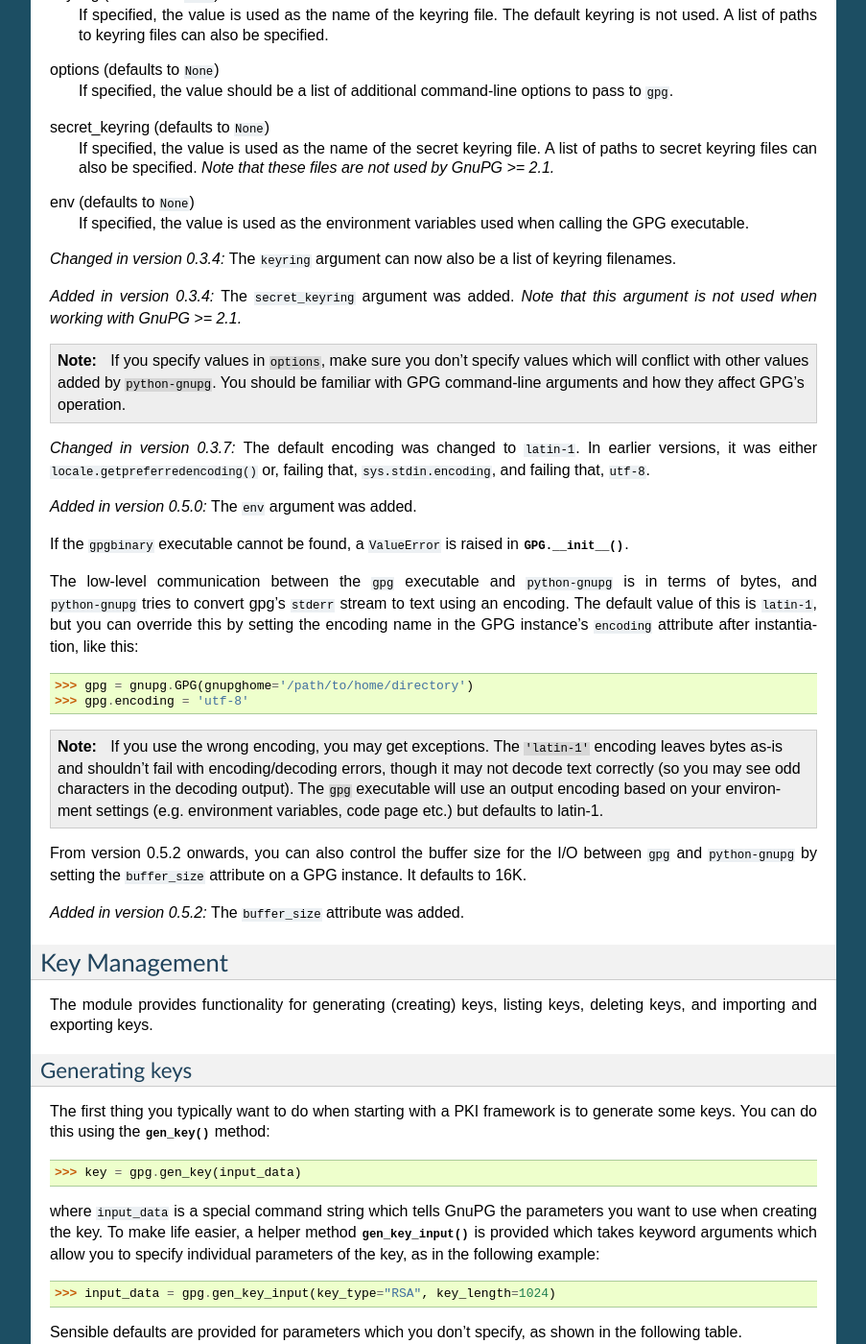
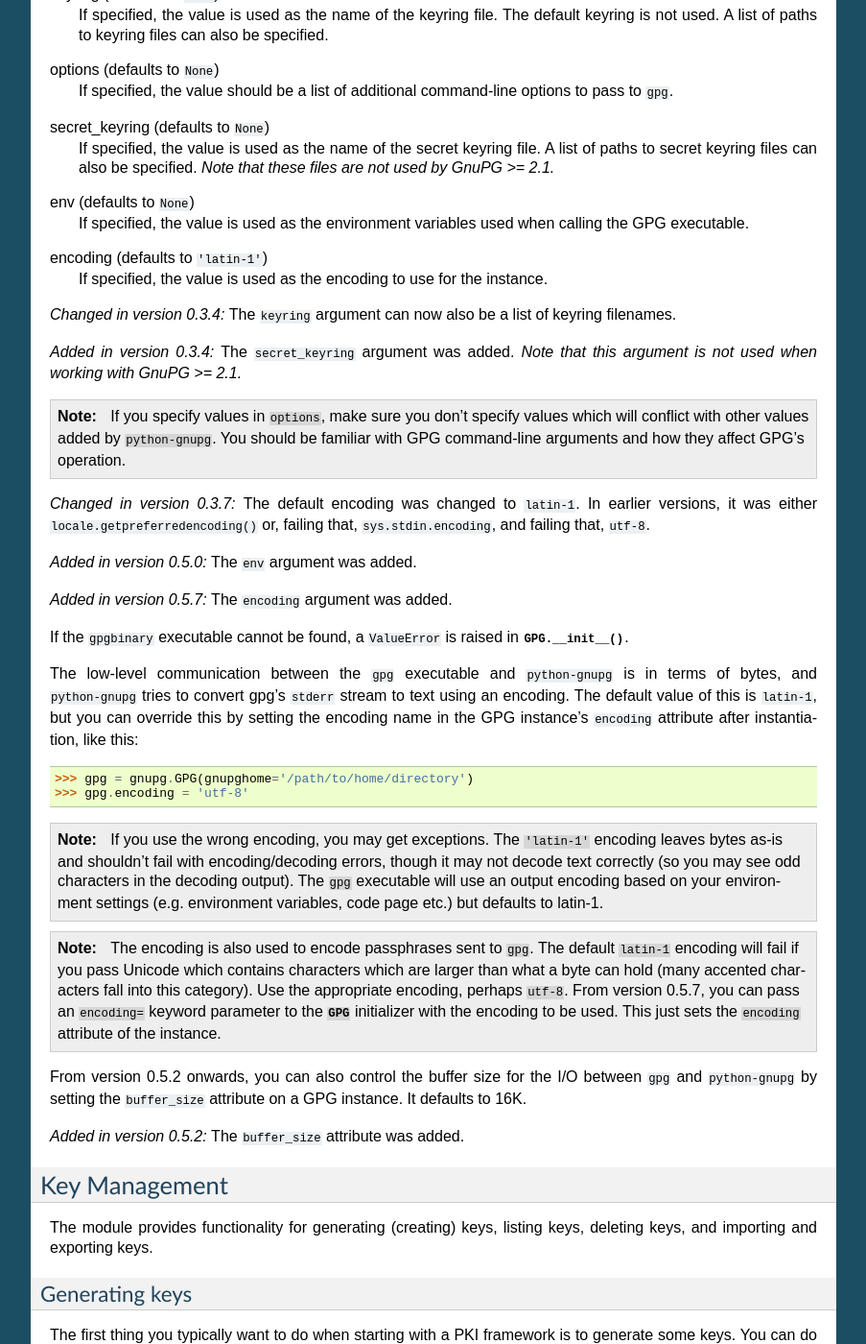
Before and after one commit to vsajip/python-gnupg, a Sphinx documentation site: the page built from docs/index.rst, in a window 1280 px wide and 1400 px high, scrolled down 2565 px. Shown: the whole window at 96% size, without its empty margins (198-1101 px from the left). Built offline with Sphinx 7.4.7, drawn with Linux system fonts in a browser that asks for light colours.

Commit message:
Update documentation and change log.

```diff
--- a/docs/index.rst
+++ b/docs/index.rst
@@ -179,9 +179,11 @@ secret_keyring (defaults to ``None``)
     If specified, the value is used as the name of the secret keyring file. A list of
     paths to secret keyring files can also be specified. *Note that these files are
     not used by GnuPG >= 2.1.*
-env  (defaults to ``None``)
+env (defaults to ``None``)
     If specified, the value is used as the environment variables used when calling the GPG
     executable.
+encoding (defaults to ``'latin-1'``)
+    If specified, the value is used as the encoding to use for the instance.
 
 .. versionchanged:: 0.3.4
    The ``keyring`` argument can now also be a list of keyring filenames.
@@ -201,6 +203,9 @@ env  (defaults to ``None``)
 
 .. versionadded:: 0.5.0
    The ``env`` argument was added.
+
+.. versionadded:: 0.5.7
+   The ``encoding`` argument was added.
 
 If the ``gpgbinary`` executable cannot be found, a ``ValueError`` is raised in
 :meth:`GPG.__init__`.
@@ -220,6 +225,13 @@ instantiation, like this::
    decoding output). The ``gpg`` executable will use an output encoding based on your
    environment settings (e.g. environment variables, code page etc.) but defaults to
    latin-1.
+
+.. note:: The encoding is also used to encode passphrases sent to ``gpg``. The default
+   ``latin-1`` encoding will fail if you pass Unicode which contains characters which are
+   larger than what a byte can hold (many accented characters fall into this category).
+   Use the appropriate encoding, perhaps ``utf-8``. From version 0.5.7, you can pass an
+   ``encoding=`` keyword parameter to the :class:`GPG` initializer with the encoding to
+   be used. This just sets the ``encoding`` attribute of the instance.
 
 From version 0.5.2 onwards, you can also control the buffer size for the I/O between
 ``gpg`` and ``python-gnupg`` by setting the ``buffer_size`` attribute on a GPG instance.
```
Also changed, not shown: README.rst (+6 -1 lines).
